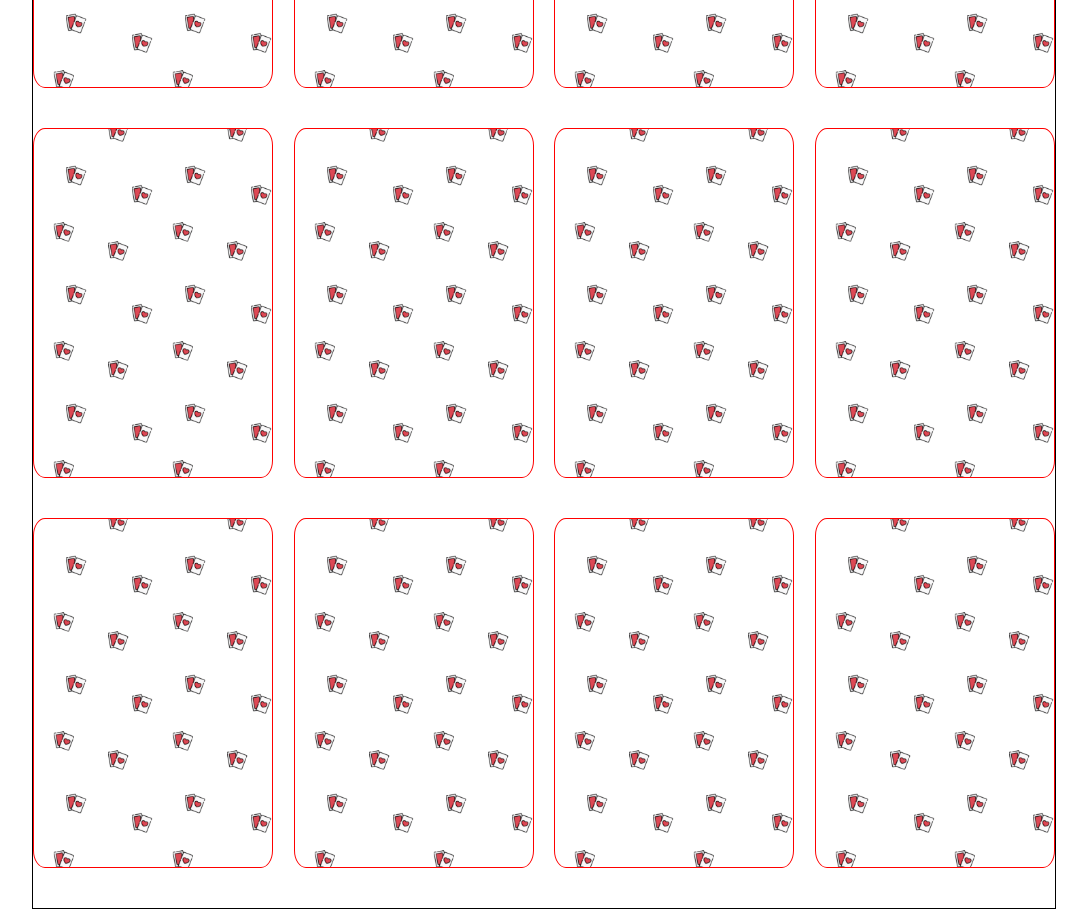
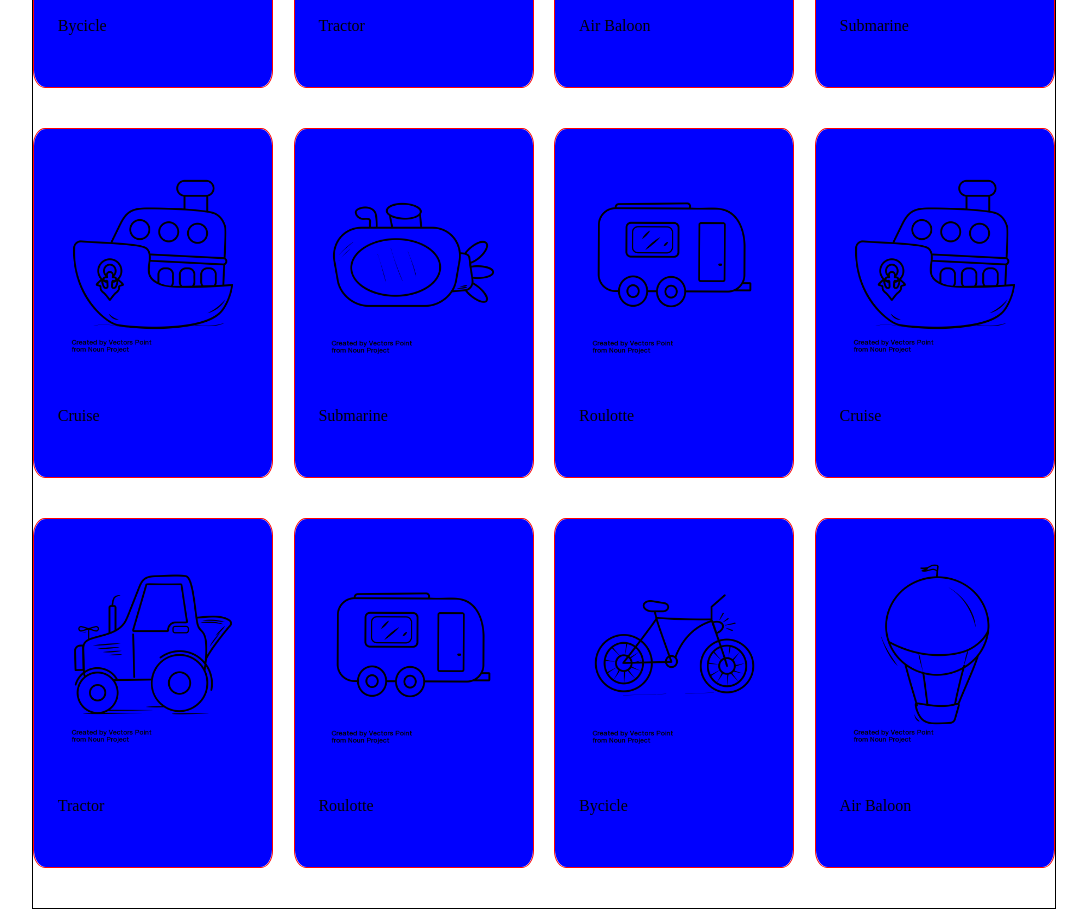
Before and after one commit to Vitto95/html-css-memory, a plain HTML site: page index.html in a window 1280 px wide. Shown: the part 340-1249 px from the top of the page, without its empty margins (96-1183 px from the left). Drawn offline with Linux system fonts and the light colour scheme.

Commit message:
card inserite

```diff
--- a/css/style.css
+++ b/css/style.css
@@ -39,6 +39,7 @@ h1 {
 }
 
 .cards {
+  position: relative;
   width: 23.5%;
   border: 1px solid red;
   height: 350px;
@@ -55,4 +56,102 @@ h1 {
   margin-right: 2%;
 }
 
-.cards./* /MAIN */;
+.face-up {
+  /* display: none; */
+  width: 100%;
+  height: 100%;
+  background-color: blue;
+  position: absolute;
+  z-index: 1;
+  border-radius: 5%;
+}
+
+.cards:hover .face-up {
+  display: block;
+}
+
+.illustration {
+  width: 80%;
+  height: 80%;
+  margin: auto;
+}
+
+.text-illustration {
+  width: 80%;
+  height: 20%;
+  margin: auto;
+}
+
+/* BICYCLE */
+
+.illustration.bicycle {
+  background-image: url(../img/noun_Bicycle_3134821.png);
+  background-position: center;
+  background-size: contain;
+  background-repeat: no-repeat;
+}
+
+.text-illustration.bicycle {
+  text-align: center;
+  line-height: 100%;
+  vertical-align: middle;
+}
+
+/* /BICYCLE */
+
+/* TRACTOR */
+
+.illustration.tractor {
+  background-image: url(../img/noun_Tractor_3134797.png);
+  background-position: center;
+  background-size: contain;
+  background-repeat: no-repeat;
+}
+
+/* /TRACTOR */
+
+/* AIR BALOON */
+
+.illustration.air-baloon {
+  background-image: url(../img/noun_air_balloon_3134741.png);
+  background-position: center;
+  background-size: contain;
+  background-repeat: no-repeat;
+}
+
+/* /AIR BALOON */
+
+/* SUBMARINE */
+
+.illustration.submarine {
+  background-image: url(../img/noun_Submarine_3134738.png);
+  background-position: center;
+  background-size: contain;
+  background-repeat: no-repeat;
+}
+
+/* /SUBMARINE */
+
+/* CRUISE */
+
+.illustration.cruise {
+  background-image: url(../img/noun_Cruise_Ship_3134824.png);
+  background-position: center;
+  background-size: contain;
+  background-repeat: no-repeat;
+}
+
+/* /CRUISE */
+
+/* ROULOTTE */
+
+.illustration.roulotte {
+  background-image: url(../img/noun_Tram_3134750.png);
+  background-position: center;
+  background-size: contain;
+  background-repeat: no-repeat;
+}
+
+/* /ROULOTTE */
+
+/* /MAIN */ ;
--- a/index.html
+++ b/index.html
@@ -22,22 +22,102 @@
       <main>
         <div class="all-cards">
           <div class="first-row clearfix">
-            <div class="cards first"></div>
-            <div class="cards second"></div>
-            <div class="cards third"></div>
-            <div class="cards fourth"></div>
+            <div class="cards first face-down">
+              <div class="face-up">
+                <div class="illustration bicycle"></div>
+                <div class="text-illustration bycicle">
+                  <p>Bycicle</p>
+                </div>
+              </div>
+            </div>
+            <div class="cards second face-down">
+              <div class="face-up">
+                <div class="illustration tractor"></div>
+                <div class="text-illustration tractor">
+                  <p>Tractor</p>
+                </div>
+              </div>
+            </div>
+            <div class="cards third face-down">
+              <div class="face-up">
+                <div class="illustration air-baloon"></div>
+                <div class="text-illustration air-baloon">
+                  <p>Air Baloon</p>
+                </div>
+              </div>
+            </div>
+            <div class="cards fourth face-down">
+              <div class="face-up">
+                <div class="illustration submarine"></div>
+                <div class="text-illustration submarine">
+                  <p>Submarine</p>
+                </div>
+              </div>
+            </div>
           </div>
           <div class="second-row clearfix">
-            <div class="cards first"></div>
-            <div class="cards second"></div>
-            <div class="cards third"></div>
-            <div class="cards fourth"></div>
+            <div class="cards first face-down">
+              <div class="face-up">
+                <div class="illustration cruise"></div>
+                <div class="text-illustration cruise">
+                  <p>Cruise</p>
+                </div>
+              </div>
+            </div>
+            <div class="cards second face-down">
+              <div class="face-up">
+                <div class="illustration submarine"></div>
+                <div class="text-illustration submarine"><p>Submarine</p></div>
+              </div>
+            </div>
+            <div class="cards third face-down">
+              <div class="face-up">
+                <div class="illustration roulotte"></div>
+                <div class="text-illustration roulotte">
+                  <p>Roulotte</p>
+                </div>
+              </div>
+            </div>
+            <div class="cards fourth face-down">
+              <div class="face-up">
+                <div class="illustration cruise"></div>
+                <div class="text-illustration cruise">
+                  <p>Cruise</p>
+                </div>
+              </div>
+            </div>
           </div>
           <div class="third-row clearfix">
-            <div class="cards first"></div>
-            <div class="cards second"></div>
-            <div class="cards third"></div>
-            <div class="cards fourth"></div>
+            <div class="cards first face-down">
+              <div class="face-up">
+                <div class="illustration tractor"></div>
+                <div class="text-illustration tractor">
+                  <p>Tractor</p>
+                </div>
+              </div>
+            </div>
+            <div class="cards second face-down">
+              <div class="face-up">
+                <div class="illustration roulotte"></div>
+                <div class="text-illustration roulotte">
+                  <p>Roulotte</p>
+                </div>
+              </div>
+            </div>
+            <div class="cards third face-down">
+              <div class="face-up">
+                <div class="illustration bicycle"></div>
+                <div class="text-illustration bycicle"><p>Bycicle</p></div>
+              </div>
+            </div>
+            <div class="cards fourth face-down">
+              <div class="face-up">
+                <div class="illustration air-baloon"></div>
+                <div class="text-illustration air-baloon">
+                  <p>Air Baloon</p>
+                </div>
+              </div>
+            </div>
           </div>
         </div>
       </main>
```
